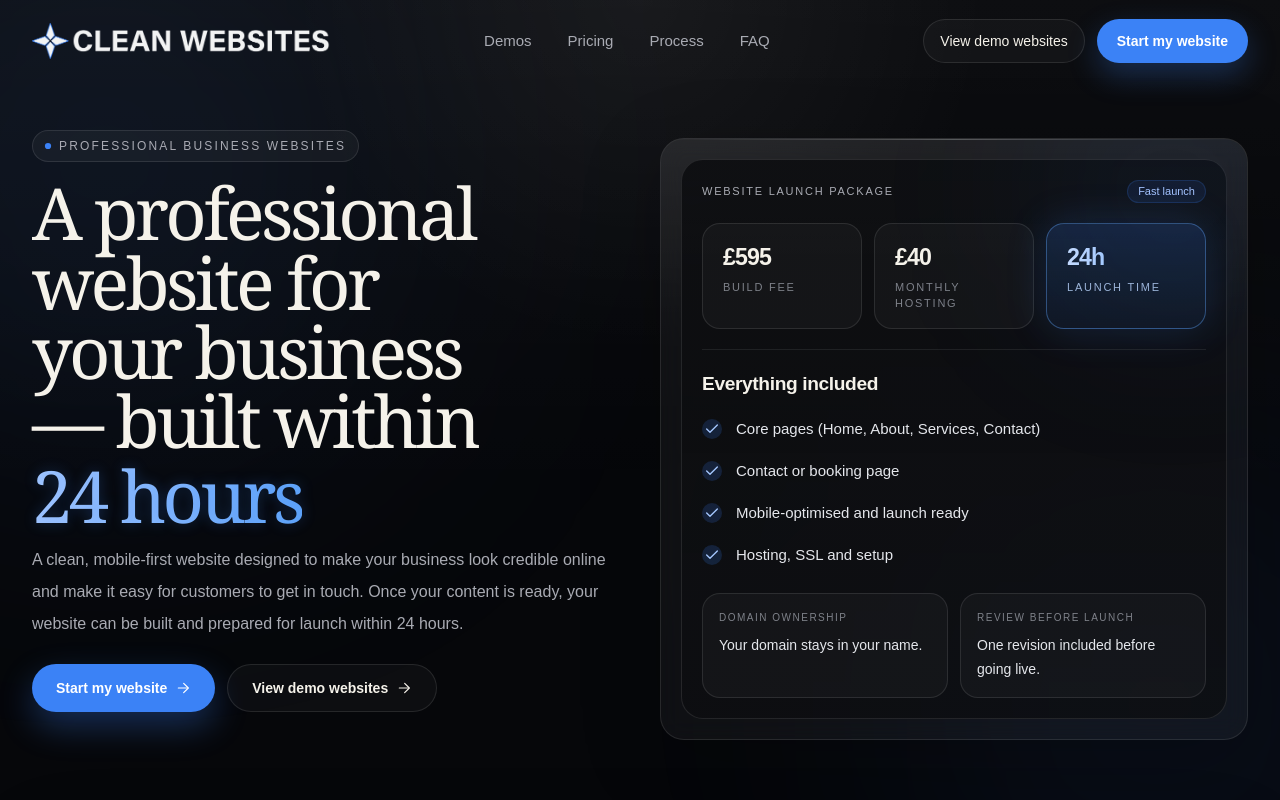
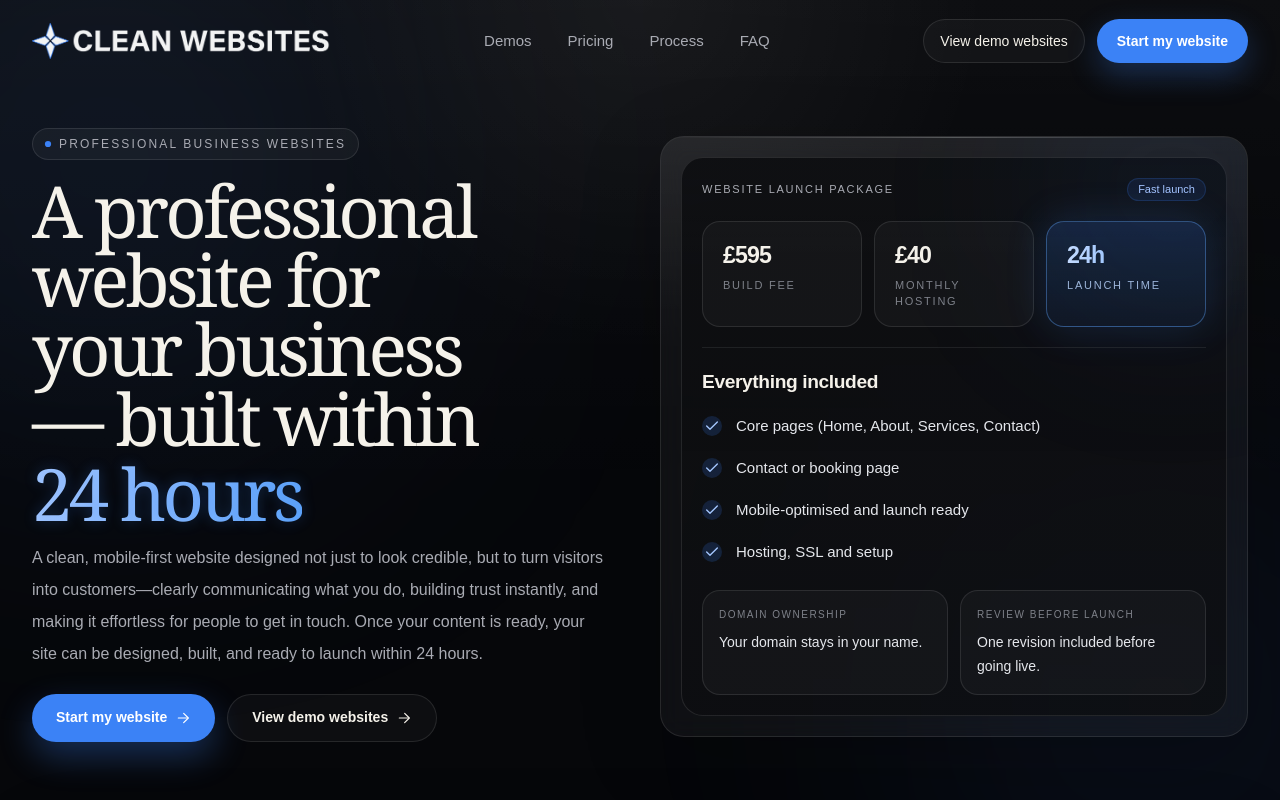
Before and after one commit to cleanwebsitesuk/cleanwebsites, a Next.js app: page / in a window 1280 px wide. Shown: the top 800 px of the page. Built offline with nearby package versions, Linux system fonts and the light colour scheme.

Commit message:
Update page.tsx

```diff
--- a/app/page.tsx
+++ b/app/page.tsx
@@ -703,10 +703,10 @@ return (
 </h1>
 
           <p className="mt-4 max-w-xl text-[15px] leading-7 text-[#A9ABB3] sm:mt-5 sm:text-[16px] sm:leading-8">
-            A clean, mobile-first website designed to make your business look
-            credible online and make it easy for customers to get in touch.
-            Once your content is ready, your website can be built and prepared
-            for launch within 24 hours.
+            A clean, mobile-first website designed not just to look credible,
+            but to turn visitors into customers—clearly communicating what you do,
+            building trust instantly, and making it effortless for people to get in touch.
+            Once your content is ready, your site can be designed, built, and ready to launch within 24 hours.
           </p>
 
           <div className="mt-6 flex w-full flex-col gap-3 sm:flex-row">
```
